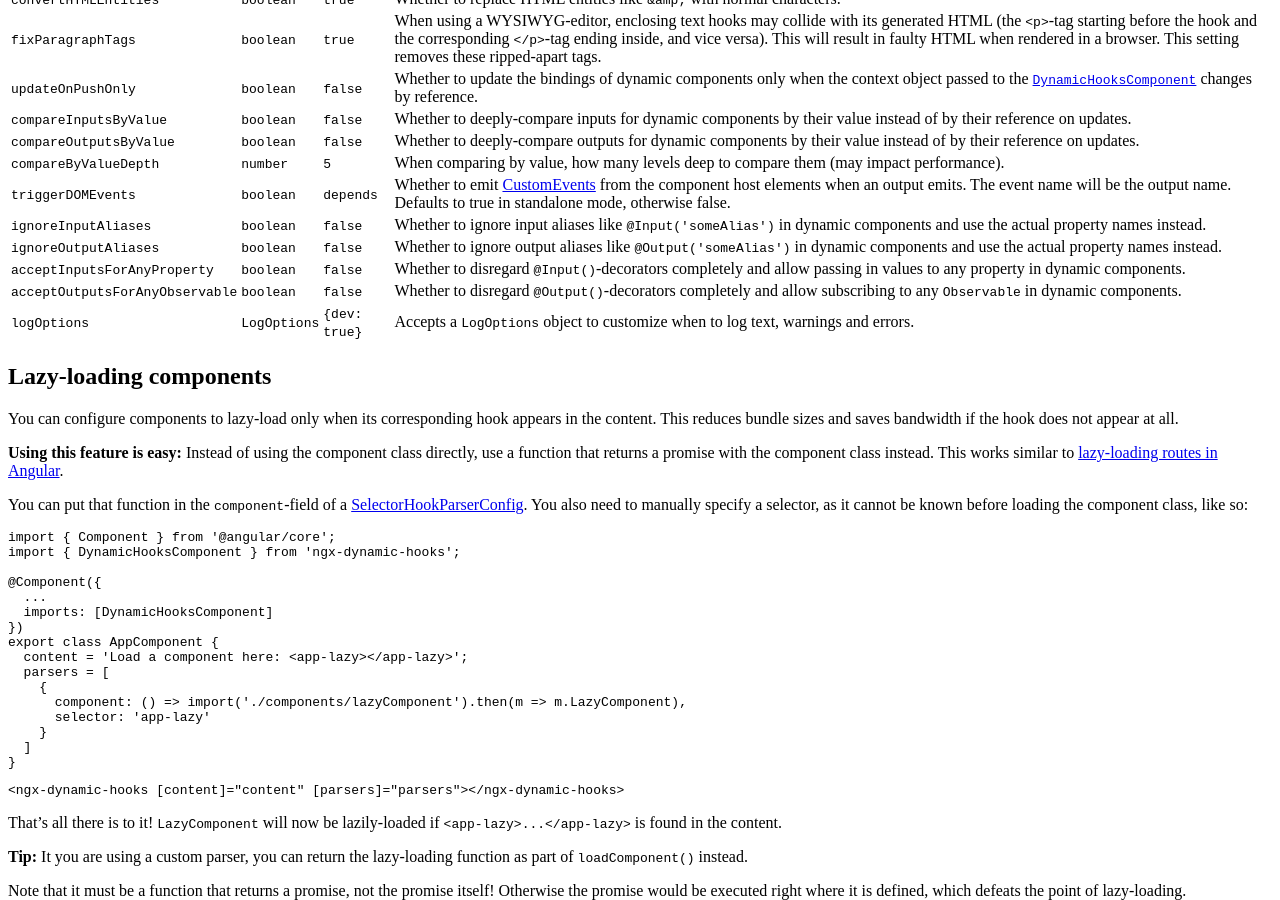
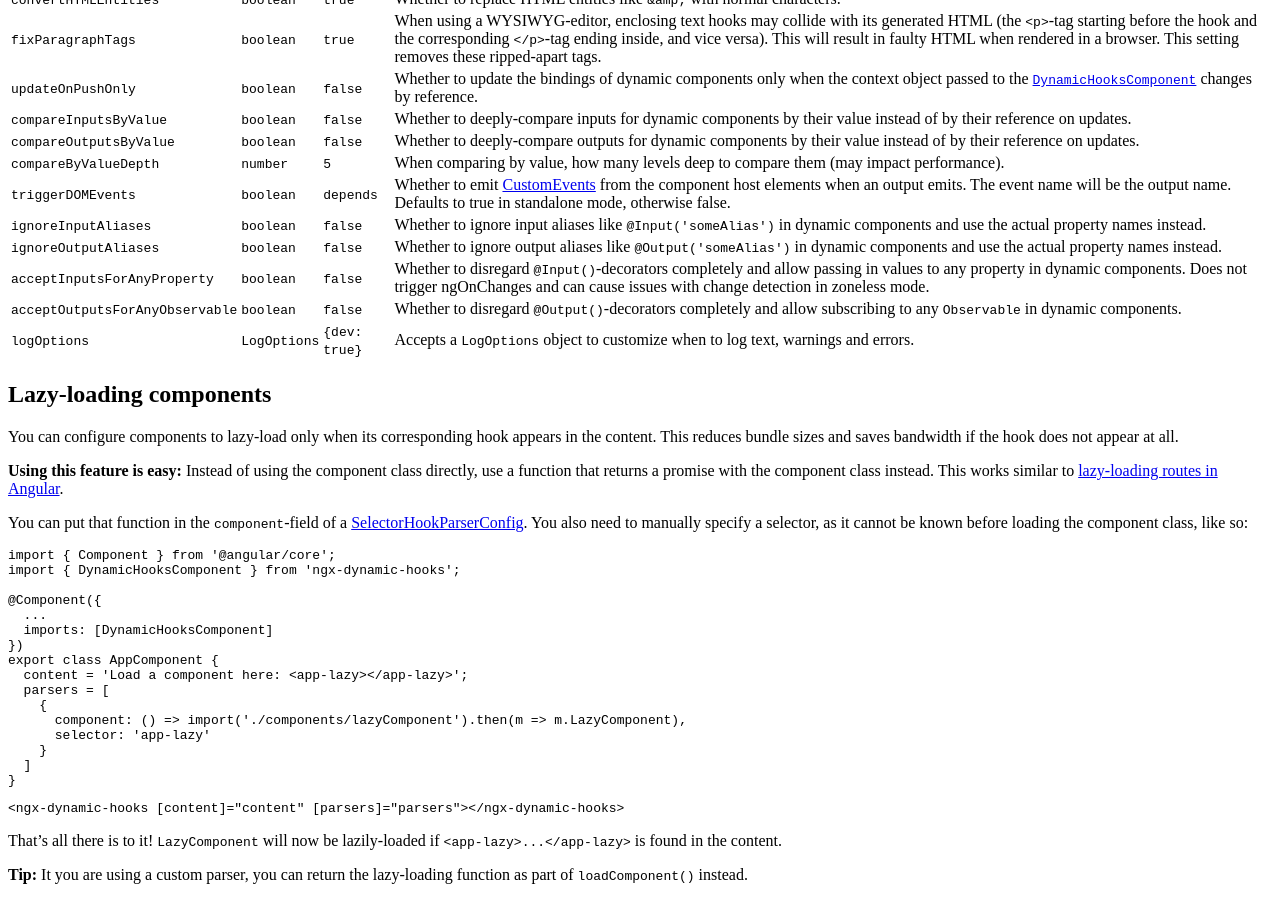
Before and after one commit to Angular-Dynamic-Hooks/Documentation, a Jekyll site: the page built from guide/configuration.md, in a window 1280 px wide and 900 px high, scrolled down 18438 px. Built offline with Jekyll 4.4.1, drawn with Linux system fonts in a browser that asks for light colours.

Commit message:
Added warning about using ParseOptions.acceptInputsForAnyProperty

```diff
--- a/guide/configuration.md
+++ b/guide/configuration.md
@@ -104,7 +104,7 @@ Option name | Type | Default | Description
 `triggerDOMEvents` | `boolean` | `depends` | Whether to emit <a href="https://developer.mozilla.org/en-US/docs/Web/Events/Creating_and_triggering_events" target="_blank">CustomEvents</a> from the component host elements when an output emits. The event name will be the output name. Defaults to true in standalone mode, otherwise false.
 `ignoreInputAliases` | `boolean` | `false` | Whether to ignore input aliases like `@Input('someAlias')` in dynamic components and use the actual property names instead.
 `ignoreOutputAliases` | `boolean` | `false` | Whether to ignore output aliases like `@Output('someAlias')` in dynamic components and use the actual property names instead.
-`acceptInputsForAnyProperty` | `boolean` | `false` | Whether to disregard `@Input()`-decorators completely and allow passing in values to any property in dynamic components.
+`acceptInputsForAnyProperty` | `boolean` | `false` | Whether to disregard `@Input()`-decorators completely and allow passing in values to any property in dynamic components. Does not trigger ngOnChanges and can cause issues with change detection in zoneless mode.
 `acceptOutputsForAnyObservable` | `boolean` | `false` | Whether to disregard `@Output()`-decorators completely and allow subscribing to any `Observable` in dynamic components.
 `logOptions` | `LogOptions` | `{dev: true}` | Accepts a `LogOptions` object to customize when to log text, warnings and errors.
 
```
